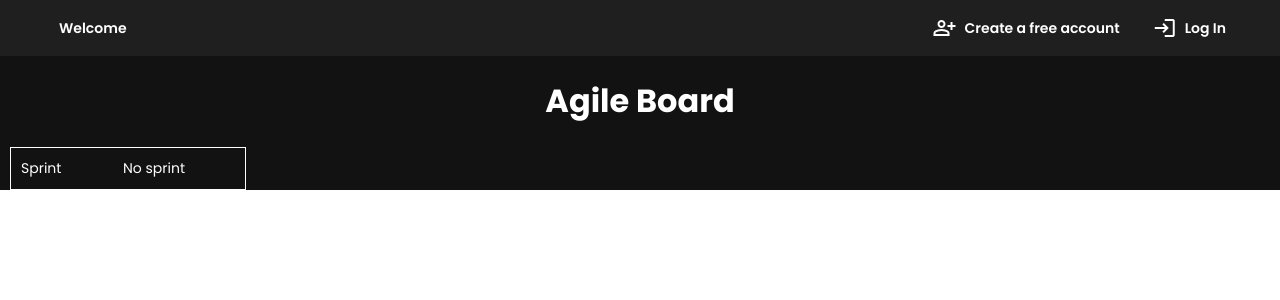
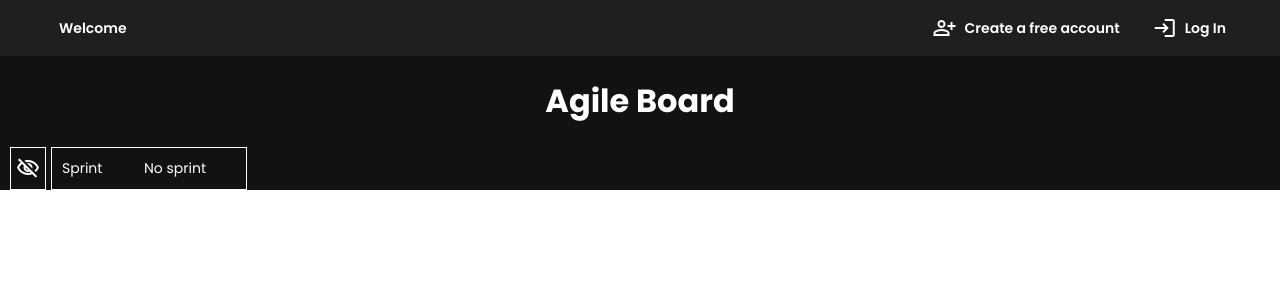
Before and after one commit to rvVcNk2p/Trackify, a Vue app in the folder client/: page /agiles/1/current in a window 1280 px wide. Shown: the top 300 px of the page. Built offline with nearby package versions, Linux system fonts and the light colour scheme; no server answers; sample sign-in values are in the browser's storage.

Commit message:
feat(app): TR-16 - Backlog hide/show button added

```diff
--- a/client/src/components/board/AgileBoardColumn.vue
+++ b/client/src/components/board/AgileBoardColumn.vue
@@ -1,5 +1,8 @@
 <template>
-  <div class="agile-board-column">
+  <div
+    v-if="isHide"
+    class="agile-board-column"
+  >
     <!-- Outsource as an AgileBoardHeader component -->
     <div
       class="agile-board-header"
@@ -97,6 +100,16 @@ export default class AgileBoardColumn extends Vue {
     return this.column.sort((a, b) => a.order > b.order ? 1 : -1)
   }
 
+  get backlogVisibility (): boolean {
+    return this.$store.getters['board/getBacklogVisibility']
+  }
+
+  get isHide (): boolean {
+    if (this.header.state === 'backlog') {
+      return this.backlogVisibility
+    } else return true
+  }
+
   onDrop (evt: DragEvent): void {
     if (evt.dataTransfer) {
       const issueId = evt.dataTransfer.getData('issueID')
--- a/client/src/store/modules/board/index.ts
+++ b/client/src/store/modules/board/index.ts
@@ -5,7 +5,8 @@ import { Module } from 'vuex'
 import { FieldArray, ProjectBoard } from '@/store/types'
 
 export type BoardState = {
-  projectBoard: ProjectBoard | null
+  projectBoard: ProjectBoard | null,
+  isBacklogVisible: boolean
 }
 
 export default function createProjectModule<RootState> (namespaced: boolean): Module<BoardState, RootState> {
@@ -13,7 +14,8 @@ export default function createProjectModule<RootState> (namespaced: boolean): Mo
     namespaced,
     state () {
       return {
-        projectBoard: null
+        projectBoard: null,
+        isBacklogVisible: true
       }
     },
     getters: {
@@ -31,6 +33,9 @@ export default function createProjectModule<RootState> (namespaced: boolean): Mo
             }
           })
         } else return null
+      },
+      getBacklogVisibility: (state): boolean => {
+        return state.isBacklogVisible
       }
     },
     mutations: {
@@ -50,6 +55,9 @@ export default function createProjectModule<RootState> (namespaced: boolean): Mo
       },
       updateColumns (state, availableColumns) {
         state.projectBoard && Vue.set(state.projectBoard, 'availableColumns', availableColumns)
+      },
+      setBacklogVisibility (state, payload) {
+        Vue.set(state, 'isBacklogVisible', payload)
       }
     },
     actions: {
--- a/client/src/views/AgileBoardPage.vue
+++ b/client/src/views/AgileBoardPage.vue
@@ -2,6 +2,12 @@
   <div class="agile-board-page">
     <h1>Agile Board</h1>
     <div class="agile-board-page__sprint-selector">
+      <div
+        class="agile-board-page__backlog-btn"
+        @click="setBacklogVisibility"
+      >
+        <material-icon :icon=" backlogVisibility ? 'visibility_off' : 'visibility' " />
+      </div>
       <card-field-array
         v-model="selectedSprint"
         title="sprint"
@@ -20,12 +26,14 @@ import { Component, Vue, Watch } from 'vue-property-decorator'
 
 import AgileBoardTable from '@/components/board/AgileBoardTable.vue'
 import CardFieldArray from '@/components/card/CardFieldArray.vue'
+import MaterialIcon from '@/components/utils/MaterialIcon.vue'
 import { FieldArray, ProjectBoard, SprintOption } from '@/store/types'
 
 @Component({
   components: {
     AgileBoardTable,
-    CardFieldArray
+    CardFieldArray,
+    MaterialIcon
   }
 })
 export default class AgileBoardPage extends Vue {
@@ -43,6 +51,14 @@ export default class AgileBoardPage extends Vue {
 
   get getProjectboard (): ProjectBoard {
     return this.$store.getters['board/getProjectBoard']
+  }
+
+  get backlogVisibility (): boolean {
+    return this.$store.getters['board/getBacklogVisibility']
+  }
+
+  setBacklogVisibility (): void {
+    this.$store.commit('board/setBacklogVisibility', !this.backlogVisibility)
   }
 
   @Watch('getProjectboard')
@@ -83,14 +99,32 @@ export default class AgileBoardPage extends Vue {
 <style lang="scss">
   .agile-board-page {
     .agile-board-page__sprint-selector {
+      display: flex;
+      align-items: center;
+      width: rem(250);
       margin-left: rem(10);
 
+      .agile-board-page__backlog-btn {
+        display: flex;
+        margin-right: rem(5);
+        padding: rem(8) rem(5) rem(9) rem(5);
+        border: rem(1) solid $global__color--white;
+        cursor: pointer;
+      }
+
       .card-field-array {
-        max-width: rem(204);
+        min-width: rem(164);
         padding-left: rem(10);
         border: rem(1) solid white;
-        @media screen and (max-width: 880px) {
+        @media screen and (max-width: $global__breakpoint--mobile) {
           flex-direction: row;
+        }
+
+        .card-field-array__title {
+          margin-bottom: 0;
+          @media screen and (max-width: $global__breakpoint--mobile) {
+            margin-bottom: 0;
+          }
         }
 
         .card-field-array__value {
```
